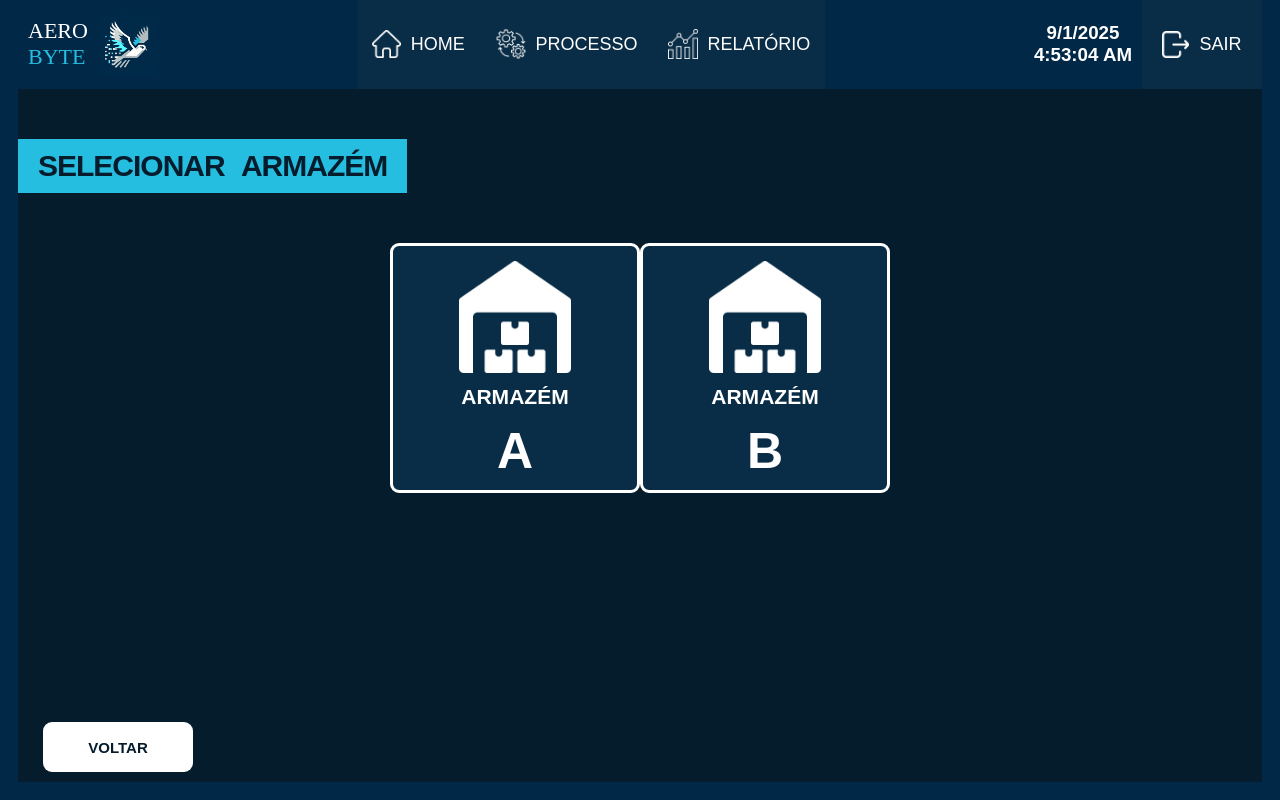
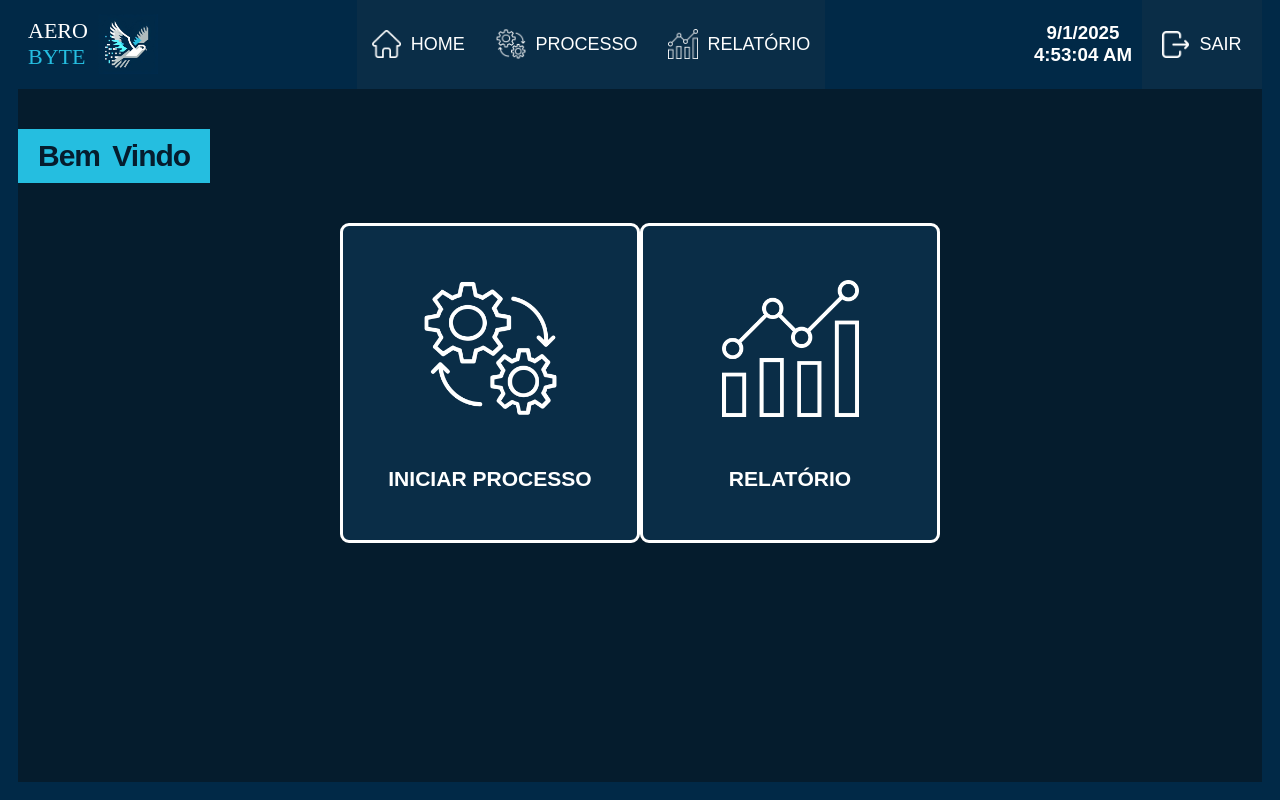
Before and after one commit to L-ucasMoura/JOB-3-Automacao, a React (Create React App) app in the folder front-end-react/: page / in a window 1280 px wide. Both pictures are taken after a click on the button "ENTRAR". Built offline with nearby package versions, Linux system fonts and the light colour scheme.

Commit message:
Tela "Início"

```diff
--- a/front-end-react/src/App.jsx
+++ b/front-end-react/src/App.jsx
@@ -3,6 +3,7 @@ import { useState } from "react";
 import Tela from "./Tela";
 import TelaLogin from "./TelaLogin";
 import TelaFibra from "./TelaFibra";
+import Inicio from "./Inicio";
 
 function App() {
     const [telaAtual, setTela] = useState("TelaLogin");
@@ -10,6 +11,7 @@ function App() {
     return (
         <>
         {telaAtual === "TelaLogin" && <TelaLogin irPara={setTela} />}
+        {telaAtual === "Inicio" && <Inicio irPara={setTela} />}
         {telaAtual === "Tela" && <Tela irPara={setTela} />}
         {telaAtual === "TelaFibra" && <TelaFibra irPara={setTela} />}
 
--- /dev/null
+++ b/front-end-react/src/Card.jsx
@@ -0,0 +1,17 @@
+export default function Card({caption, imgSrc, destino, irPara}) {
+    return(
+        <button
+            className="card"
+            onClick={() => irPara(destino)}>
+
+            <img
+                className="btn-img"
+                alt="card-img"
+                src={imgSrc}>
+            </img>
+            <h3 className="btn-txt">{caption}</h3>
+
+        </button>
+
+    );
+}
--- /dev/null
+++ b/front-end-react/src/Inicio.jsx
@@ -0,0 +1,32 @@
+import NavBar from "./NavBar";
+import Card from "./Card";
+
+export default function Inicio({irPara}) {
+    return (
+        <div className="layout">
+
+            <NavBar irPara={irPara}/>
+
+            <div className="title">
+                Bem Vindo
+            </div>
+
+            <div className="content">
+                <Card
+                    caption=" INICIAR PROCESSO"
+                    imgSrc="/automation-white.png"
+                    irPara={irPara}
+                    destino="Tela"
+                />
+                <Card
+                    caption=" RELATÓRIO"
+                    imgSrc="/barchart-white.png"
+                    irPara={irPara}
+                    destino="Tela"
+                />
+            </div>
+
+        </div>
+
+    );
+}
--- a/front-end-react/src/NavBar.jsx
+++ b/front-end-react/src/NavBar.jsx
@@ -24,9 +24,22 @@ function NavBar({irPara}){
             </div>
 
             <div className="nav-center">
-                <NavBtn caption="HOME" iconScr="/home-white.png"/>
-                <NavBtn caption="PROCESSO" iconScr="/automation-white.png" irPara={irPara} destino="Tela"/>
-                <NavBtn caption="RELATÓRIO" iconScr="/barchart-white.png"/>
+                <NavBtn
+                    caption="HOME"
+                    iconScr="/home-white.png"
+                    irPara={irPara}
+                    destino="Inicio"
+                    />
+                <NavBtn
+                    caption="PROCESSO"
+                    iconScr="/automation-white.png"
+                    irPara={irPara}
+                    destino="Tela"
+                    />
+                <NavBtn
+                    caption="RELATÓRIO"
+                    iconScr="/barchart-white.png"
+                    />
             </div>
 
             <div className="nav-right">
--- a/front-end-react/src/Tela.jsx
+++ b/front-end-react/src/Tela.jsx
@@ -38,6 +38,8 @@ function Tela({irPara}){
             <div className="botton">
                 <ActionBtn
                     caption="VOLTAR"
+                    destino="Inicio"
+                    irPara={irPara}
                     />
 
                 {select && (<ActionBtn
--- a/front-end-react/src/TelaLogin.jsx
+++ b/front-end-react/src/TelaLogin.jsx
@@ -14,7 +14,7 @@ function TelaLogin({irPara}){
                     <input id="pass" type="password" placeholder="Senha"></input>
                 </div>
 
-                <button type="button" className="btn" onClick={() => irPara("Tela")}>ENTRAR</button>
+                <button type="button" className="btn" onClick={() => irPara("Inicio")}>ENTRAR</button>
             </div>
 
 
--- a/front-end-react/src/index.css
+++ b/front-end-react/src/index.css
@@ -110,8 +110,8 @@ body{
     font-family: 'Droid Sans', sans-serif;
     font-weight: bold;
     letter-spacing: -1px;
-    word-spacing: 10px;
-    margin: 50px 0;
+    word-spacing: 5px;
+    margin: 40px 0;
     font-size: 30px;
     padding: 10px 20px;
     align-self: baseline;
@@ -160,6 +160,7 @@ body{
 }
 .botton{
     margin-top: auto;
+    margin-bottom: 10px;
     display: flex;
     justify-content: space-between;
     width: 100%;
@@ -182,6 +183,23 @@ body{
     font-size: auto;
     cursor: pointer;
     padding: 2px 4px;
+}
+.card{
+    display: flex;
+    flex-direction: column;
+    align-items: center;
+    justify-content: center;
+    gap: 50px;
+    width: 300px;
+    height: 320px;
+    border: 3px solid white;
+    border-radius: 9px;
+    background-color: var(--btn);
+    color: white;
+    font-size: 18px;
+    cursor: pointer;
+    padding: 20px;
+    margin-bottom: 50px;
 }
 /*---------------------------------------------------------------*/
 .tela-login{
```
